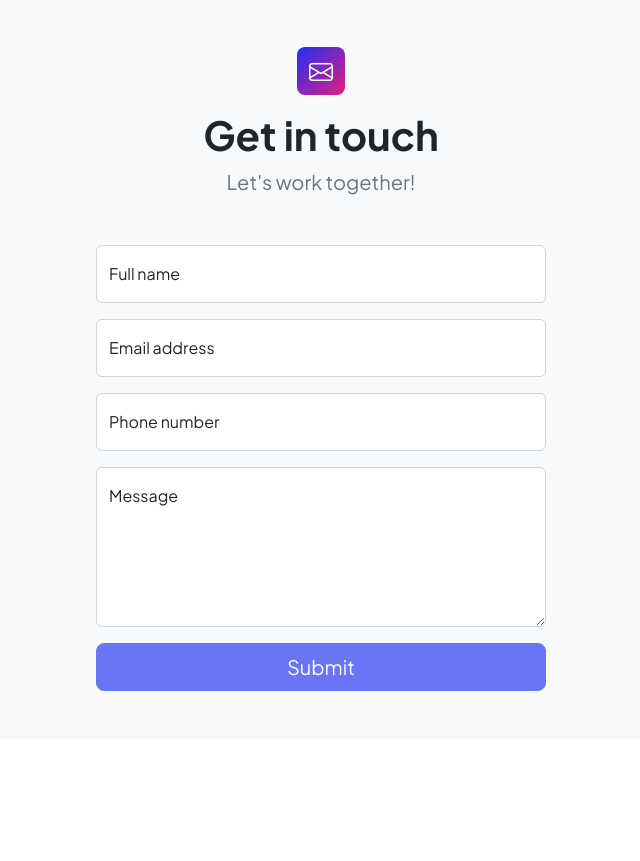
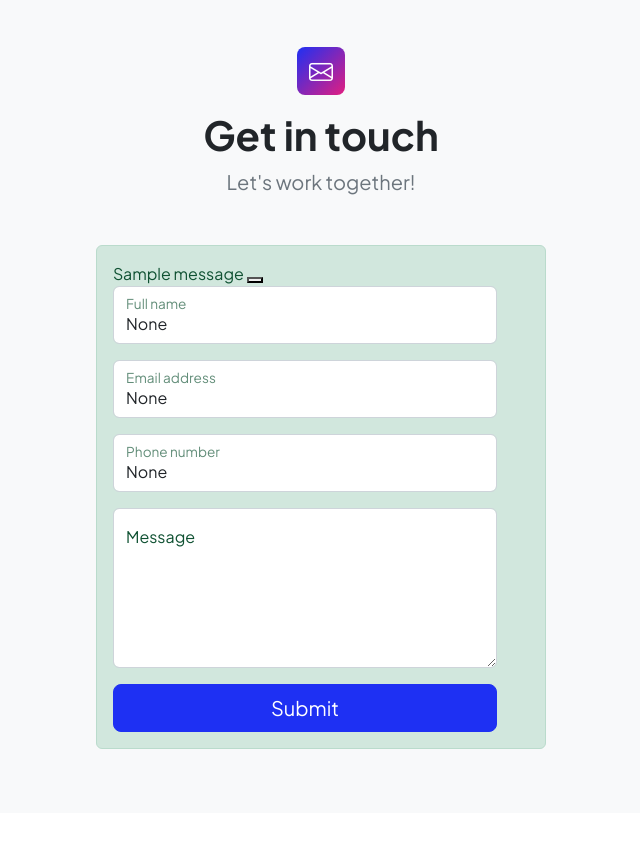
Before and after one commit to Naimul013/portfolio_using_django, a Django app: template portfolio_app/templates/portfolio_app/contact.html in a window 1280 px wide. Shown: the part 121-982 px from the top of the page, without its empty margins (319-959 px from the left). Before the commit the page ends 812 px from the top, so only its background shows below. Run offline with Django 5.2, Linux system fonts and the light colour scheme; the template is opened without the code that fills it: values that come from a table or form of the project are taken from there, others are empty; one stand-in notice (Sample message) is shown; some libraries are stand-ins or nearby versions.

Commit message:
Modified contact page

```diff
--- a/portfolio_app/admin.py
+++ b/portfolio_app/admin.py
@@ -7,3 +7,4 @@
 admin.site.register(ProfessionalSkill)
 admin.site.register(ProgrammingLanguage)
 admin.site.register(Fluency)
+admin.site.register(Contact)
--- /dev/null
+++ b/portfolio_app/forms.py
@@ -0,0 +1,7 @@
+from django import forms
+from .models import Contact
+
+class ContactForm(forms.ModelForm):
+    class Meta:
+        model = Contact
+        fields = ['name','email','phone','message']
--- a/portfolio_app/models.py
+++ b/portfolio_app/models.py
@@ -61,3 +61,13 @@
     language = models.CharField(max_length=50)
     def __str__(self):
         return self.language
+
+
+class Contact(models.Model):
+    name = models.CharField(max_length=50)
+    email = models.EmailField( max_length=254)
+    phone = models.IntegerField()
+    message = models.TextField()
+
+    def __str__(self):
+        return self.name
--- a/portfolio_app/templates/base.html
+++ b/portfolio_app/templates/base.html
@@ -57,6 +57,6 @@
         <!-- Bootstrap core JS-->
         <script src="https://cdn.jsdelivr.net/npm/bootstrap@5.2.3/dist/js/bootstrap.bundle.min.js"></script>
         <!-- Core theme JS-->
-        <script src="static/assets/js/scripts.js"></script>
+        <script src="{% static 'assets/js/scripts.js' %}"></script>
     </body>
 </html>
--- a/portfolio_app/templates/portfolio_app/contact.html
+++ b/portfolio_app/templates/portfolio_app/contact.html
@@ -1,5 +1,6 @@
 {% extends "base.html" %}
 {% block content %}
+
             <!-- Page content-->
             <section class="py-5">
                 <div class="container px-5">
@@ -10,6 +11,7 @@
                             <h1 class="fw-bolder">Get in touch</h1>
                             <p class="lead fw-normal text-muted mb-0">Let's work together!</p>
                         </div>
+
                         <div class="row gx-5 justify-content-center">
                             <div class="col-lg-8 col-xl-6">
                                 <!-- * * * * * * * * * * * * * * *-->
@@ -19,29 +21,40 @@
                                 <!-- To make this form functional, sign up at-->
                                 <!-- https://startbootstrap.com/solution/contact-forms-->
                                 <!-- to get an API token!-->
-                                <form id="contactForm" data-sb-form-api-token="API_TOKEN">
+
+                                    {% for message in messages%}
+                                    <div class="alert alert-{{message.tags}} alert-dismissible fade show" role="alert">
+                                    <strong></strong>{{message}}
+                                    <button type="button" class="btn-class" data-bs-dismiss="alert" aria-label="close"></button>
+
+
+                                    {% endfor %}
+
+
+                                <form id="contactForm" method = "POST">
+                                    {% csrf_token %}
                                     <!-- Name input-->
                                     <div class="form-floating mb-3">
-                                        <input class="form-control" id="name" type="text" placeholder="Enter your name..." data-sb-validations="required" />
+                                        <input class="form-control" id="name" name = 'name' type="text" value = "{{form.name.value}}" placeholder="Enter your name..." required />
                                         <label for="name">Full name</label>
                                         <div class="invalid-feedback" data-sb-feedback="name:required">A name is required.</div>
                                     </div>
                                     <!-- Email address input-->
                                     <div class="form-floating mb-3">
-                                        <input class="form-control" id="email" type="email" placeholder="name@example.com" data-sb-validations="required,email" />
+                                        <input class="form-control" id="email" name = 'email' type="email" value = "{{form.email.value}}" placeholder="name@example.com" required />
                                         <label for="email">Email address</label>
                                         <div class="invalid-feedback" data-sb-feedback="email:required">An email is required.</div>
                                         <div class="invalid-feedback" data-sb-feedback="email:email">Email is not valid.</div>
                                     </div>
                                     <!-- Phone number input-->
                                     <div class="form-floating mb-3">
-                                        <input class="form-control" id="phone" type="tel" placeholder="(123) 456-7890" data-sb-validations="required" />
+                                        <input class="form-control" id="phone" name = 'phone' type="tel" value = "{{form.phone.value}}" placeholder="(123) 456-7890" required />
                                         <label for="phone">Phone number</label>
                                         <div class="invalid-feedback" data-sb-feedback="phone:required">A phone number is required.</div>
                                     </div>
                                     <!-- Message input-->
                                     <div class="form-floating mb-3">
-                                        <textarea class="form-control" id="message" type="text" placeholder="Enter your message here..." style="height: 10rem" data-sb-validations="required"></textarea>
+                                        <textarea class="form-control" id="message" name = 'message' type="text" value = "{{form.message.value}}" placeholder="Enter your message here..." style="height: 10rem" required></textarea>
                                         <label for="message">Message</label>
                                         <div class="invalid-feedback" data-sb-feedback="message:required">A message is required.</div>
                                     </div>
@@ -63,7 +76,7 @@
                                     <!-- an error submitting the form-->
                                     <div class="d-none" id="submitErrorMessage"><div class="text-center text-danger mb-3">Error sending message!</div></div>
                                     <!-- Submit Button-->
-                                    <div class="d-grid"><button class="btn btn-primary btn-lg disabled" id="submitButton" type="submit">Submit</button></div>
+                                    <div class="d-grid"><button class="btn btn-primary btn-lg" id="submitButton" type="submit">Submit</button></div>
                                 </form>
                             </div>
                         </div>
--- a/portfolio_app/urls.py
+++ b/portfolio_app/urls.py
@@ -5,6 +5,6 @@
     path('',views.index,name='index'),
     path('projects/',views.projects,name='projects'),
     path('resume/',views.resume,name='resume'),
-    path('contact',views.contact,name='contact'),
+    path('contact/',views.contact,name='contact'),
 
 ]
```
Also changed, not shown: portfolio_app/views.py (+15 -0 lines), db.sqlite3.
